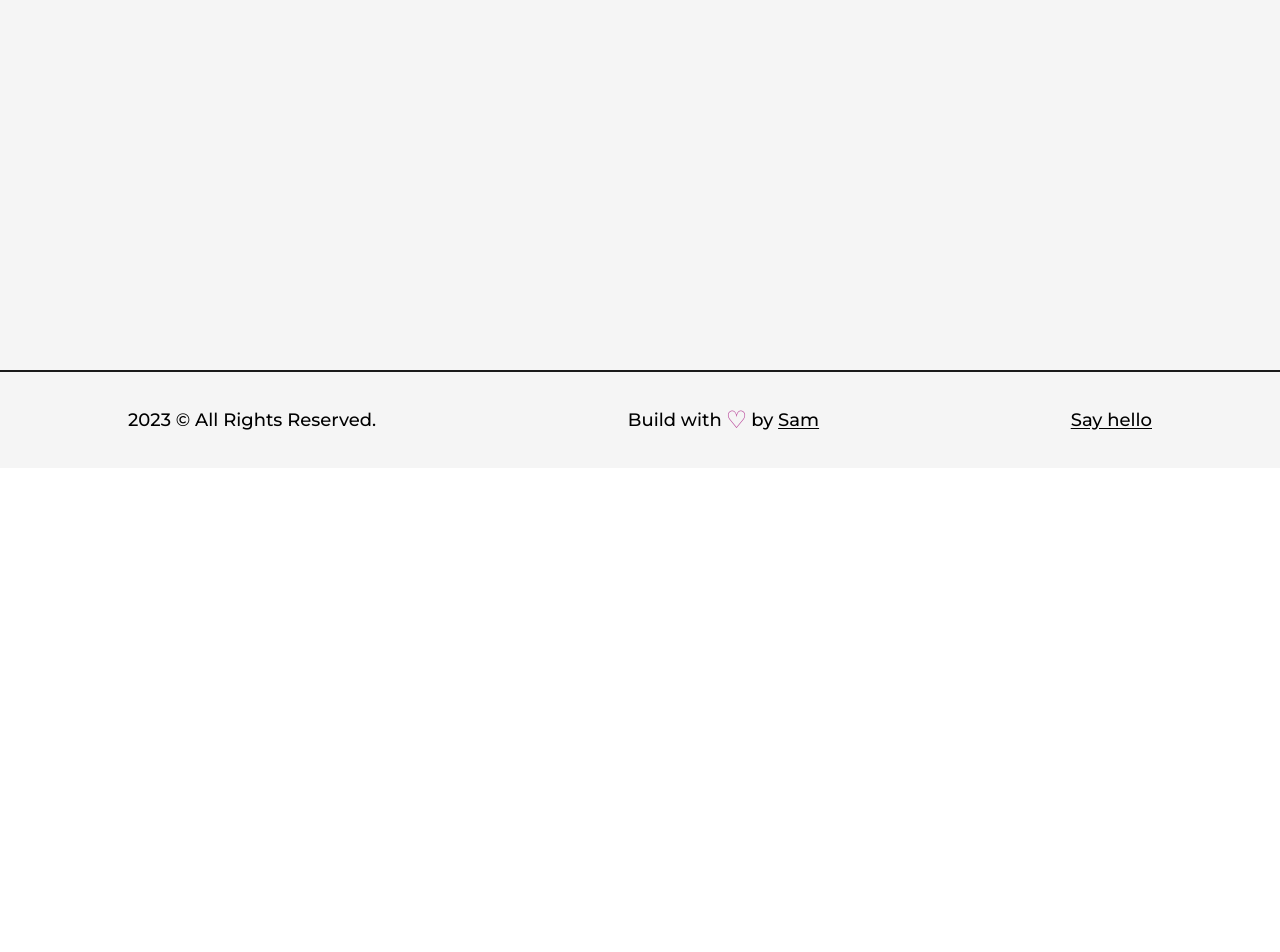
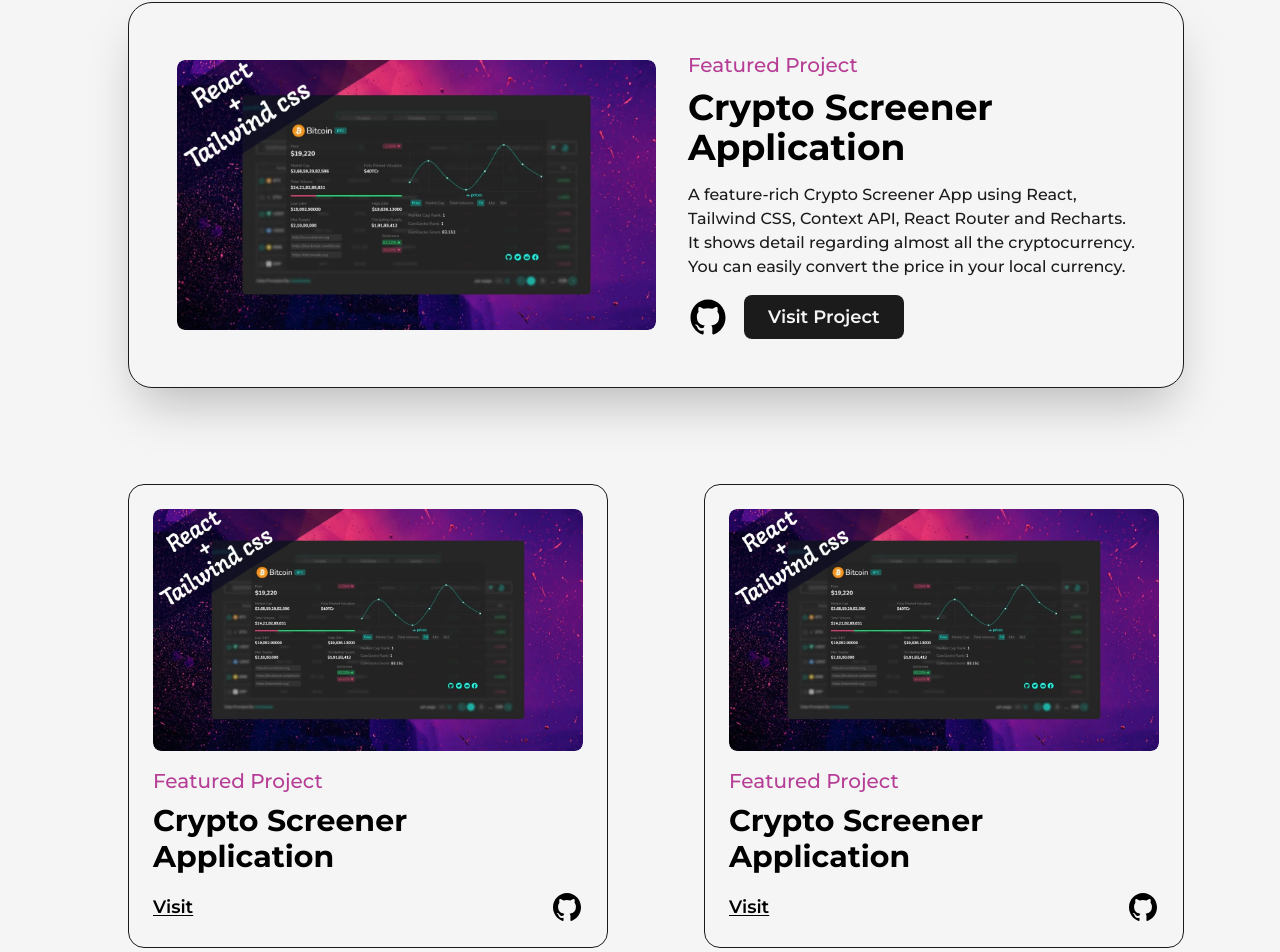
Before and after one commit to SamStha07/nextjs-framer-motion-tailwind, a Next.js app: page /projects in a window 1280 px wide. Before the commit this address had no page. Shown: the part 518-1470 px from the top of the page. Before the commit the page ends 986 px from the top, so only its background shows below. Built offline with nearby package versions, Linux system fonts and the light colour scheme.

Commit message:
added projects page

```diff
--- /dev/null
+++ b/src/pages/article.jsx
@@ -0,0 +1,7 @@
+import React from "react";
+
+const Articlepage = () => {
+  return <div>Articlepage</div>;
+};
+
+export default Articlepage;
--- /dev/null
+++ b/src/pages/projects.jsx
@@ -0,0 +1,164 @@
+import AnimatedText from "@/components/animated-text";
+import { GithubIcon } from "@/components/icons";
+import Layout from "@/components/layout";
+import Head from "next/head";
+import Image from "next/image";
+import Link from "next/link";
+import React from "react";
+import project1 from "../../public/images/projects/crypto-screener-cover-image.jpg";
+
+const FeaturedProject = ({ type, title, summary, img, link, github }) => {
+  return (
+    <article className="relative flex items-center justify-between w-full p-12 overflow-hidden border border-solid shadow-2xl rounded-3xl border-dark bg-light">
+      <div className="absolute -right-3 top-0 -z-10 h-[103%] w-[102%] rounded-[2rem] bg-dark" />
+      <Link
+        href={link}
+        target="_blank"
+        className="w-1/2 overflow-hidden rounded-lg cursor-pointer"
+      >
+        <Image src={img} alt={title} className="w-full h-auto rounded-lg" />
+      </Link>
+
+      <div className="flex flex-col items-start justify-between w-1/2 pl-8">
+        <span className="text-xl font-medium text-primary">{type}</span>
+        <Link
+          href={link}
+          target="_blank"
+          className="underline-offset-2 hover:underline"
+        >
+          <h2 className="w-full my-2 text-4xl font-bold text-left">{title}</h2>
+        </Link>
+        <p className="my-2 font-medium text-dark">{summary}</p>
+        <div className="flex items-center mt-2">
+          <Link href={github} target="_blank" className="w-10">
+            <GithubIcon />
+          </Link>
+          <Link
+            href={link}
+            target="_blank"
+            className="p-2 px-6 ml-4 text-lg font-semibold rounded-lg bg-dark text-light"
+          >
+            Visit Project
+          </Link>
+        </div>
+      </div>
+    </article>
+  );
+};
+
+const Project = ({ type, title, img, link, github }) => {
+  return (
+    <article className="relative flex flex-col items-center justify-center w-full p-6 border border-solid rounded-2xl border-dark bg-light">
+      <Link
+        href={link}
+        target="_blank"
+        className="w-full overflow-hidden rounded-lg cursor-pointer"
+      >
+        <Image src={img} alt={title} className="w-full h-auto rounded-lg" />
+      </Link>
+
+      <div className="flex flex-col items-start justify-between w-full pt-4">
+        <span className="text-xl font-medium text-primary">{type}</span>
+        <Link
+          href={link}
+          target="_blank"
+          className="underline-offset-2 hover:underline"
+        >
+          <h2 className="w-full my-2 text-3xl font-bold text-left">{title}</h2>
+        </Link>
+        <div className="flex items-center justify-between w-full mt-2">
+          <Link
+            href={link}
+            target="_blank"
+            className="text-lg font-semibold underline underline-offset-2"
+          >
+            Visit
+          </Link>
+          <Link href={github} target="_blank" className="w-8 ml-4 ">
+            <GithubIcon />
+          </Link>
+        </div>
+      </div>
+    </article>
+  );
+};
+
+const Projects = () => {
+  return (
+    <>
+      <Head>
+        <title>Sam | Projects Page</title>
+        <meta name="description" content="description" />
+      </Head>
+      <main className="flex flex-col items-center justify-center w-full mb-16">
+        <Layout className="pt-16">
+          <AnimatedText text="Imagination Trumps Knowledge!" />
+          <div className="grid grid-cols-12 gap-24 mt-16">
+            <div className="col-span-12">
+              <FeaturedProject
+                github="/"
+                link="/"
+                img={project1}
+                summary="A feature-rich Crypto Screener App using React, Tailwind CSS, Context API, React Router and Recharts. It shows detail regarding almost all the cryptocurrency. You can easily convert the price in your local currency."
+                title="Crypto Screener Application"
+                type="Featured Project"
+              />
+            </div>
+            <div className="col-span-6">
+              <Project
+                github="/"
+                link="/"
+                img={project1}
+                summary="A feature-rich Crypto Screener App using React, Tailwind CSS, Context API, React Router and Recharts. It shows detail regarding almost all the cryptocurrency. You can easily convert the price in your local currency."
+                title="Crypto Screener Application"
+                type="Featured Project"
+              />
+            </div>
+            <div className="col-span-6">
+              <Project
+                github="/"
+                link="/"
+                img={project1}
+                summary="A feature-rich Crypto Screener App using React, Tailwind CSS, Context API, React Router and Recharts. It shows detail regarding almost all the cryptocurrency. You can easily convert the price in your local currency."
+                title="Crypto Screener Application"
+                type="Featured Project"
+              />
+            </div>
+            <div className="col-span-12">
+              <FeaturedProject
+                github="/"
+                link="/"
+                img={project1}
+                summary="A feature-rich Crypto Screener App using React, Tailwind CSS, Context API, React Router and Recharts. It shows detail regarding almost all the cryptocurrency. You can easily convert the price in your local currency."
+                title="Crypto Screener Application"
+                type="Featured Project"
+              />
+            </div>
+            <div className="col-span-6">
+              <Project
+                github="/"
+                link="/"
+                img={project1}
+                summary="A feature-rich Crypto Screener App using React, Tailwind CSS, Context API, React Router and Recharts. It shows detail regarding almost all the cryptocurrency. You can easily convert the price in your local currency."
+                title="Crypto Screener Application"
+                type="Featured Project"
+              />
+            </div>
+            <div className="col-span-6">
+              <Project
+                github="/"
+                link="/"
+                img={project1}
+                summary="A feature-rich Crypto Screener App using React, Tailwind CSS, Context API, React Router and Recharts. It shows detail regarding almost all the cryptocurrency. You can easily convert the price in your local currency."
+                title="Crypto Screener Application"
+                type="Featured Project"
+              />
+            </div>
+          </div>
+        </Layout>
+      </main>
+    </>
+  );
+};
+
+export default Projects;
```
